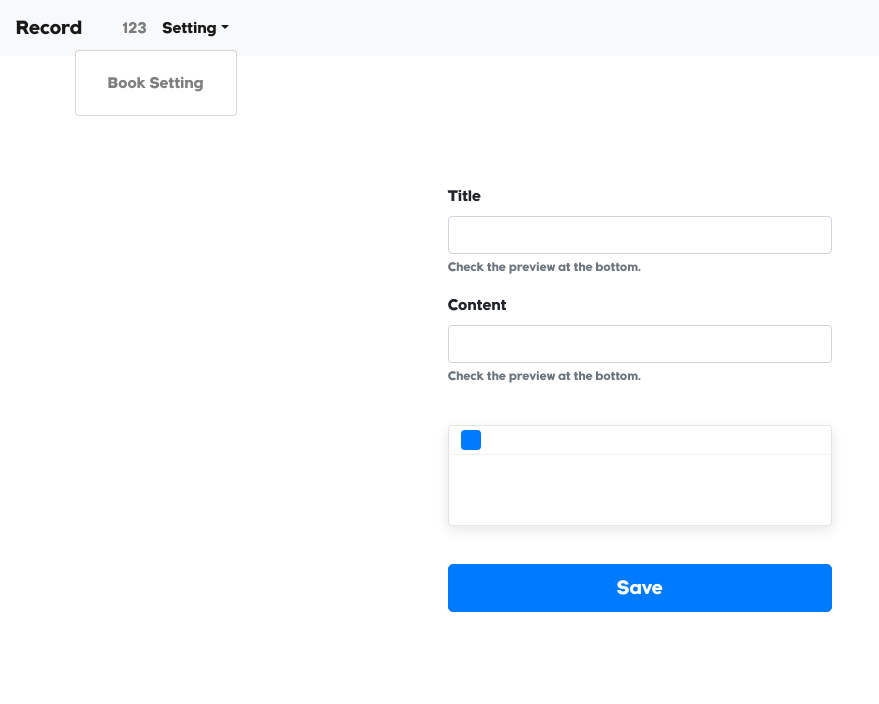
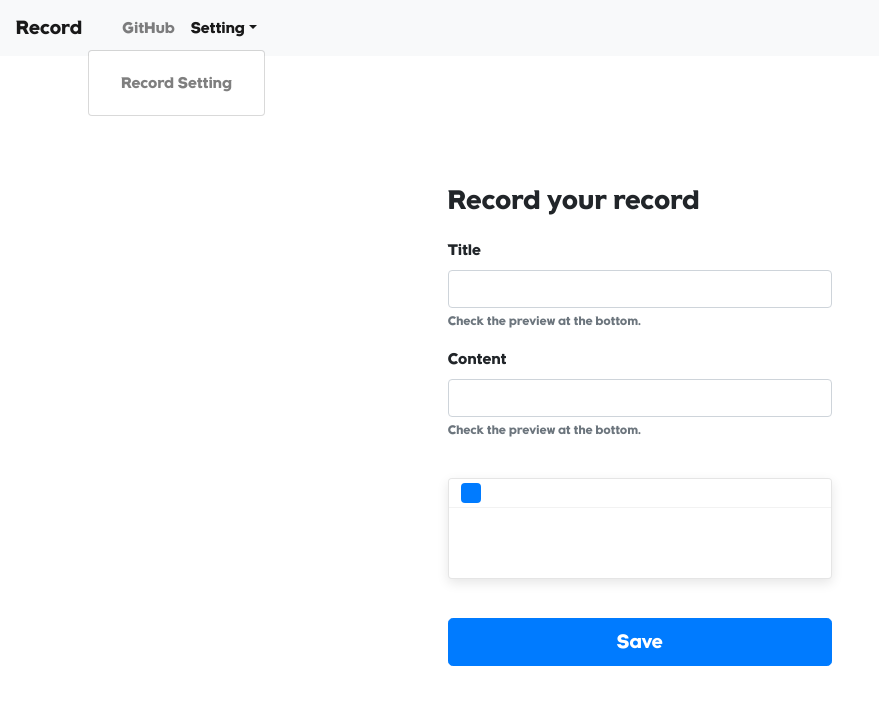
Before and after one commit to ksh980212/Record-Front-with-react, a React (Create React App) app: page /setting/record in a window 1280 px wide. Both pictures are taken after a click on the link "Setting". Shown: the top 704 px of the page, without its empty margins (0-879 px from the left). Built offline with nearby package versions, Linux system fonts and the light colour scheme.

Commit message:
insert /setting/record title

```diff
--- a/src/components/Skill/SettingRecord.js
+++ b/src/components/Skill/SettingRecord.js
@@ -17,6 +17,7 @@ const SettingRecord = (props) => {
 
     return (
         <div>
+            <h3 id="setting-record-title">Record your record</h3>
             <Form>
                 <FormGroup>
                     <Label>Title</Label>
--- a/src/components/TopNavbar.js
+++ b/src/components/TopNavbar.js
@@ -31,7 +31,7 @@ const TopNavbar = () => {
               <NavLink to="/"></NavLink>
             </NavItem>
             <NavItem>
-              <NavLink to ="/">123</NavLink>
+              <NavLink href="https://github.com/ksh980212/PROFILE">GitHub</NavLink>
             </NavItem>
             <UncontrolledDropdown nav inNavbar>
               <DropdownToggle nav caret>
@@ -39,7 +39,7 @@ const TopNavbar = () => {
               </DropdownToggle>
               <DropdownMenu right>
                 <DropdownItem>
-                    <NavLink tag={Link} to="/setting/record">Book Setting</NavLink>
+                    <NavLink tag={Link} to="/setting/record">Record Setting</NavLink>
                 </DropdownItem>
               </DropdownMenu>
             </UncontrolledDropdown>
--- a/src/style/index.css
+++ b/src/style/index.css
@@ -40,6 +40,9 @@ body{
     min-height: 70px;
 }
 
+#setting-record-title{
+    margin-bottom: 20px;
+}
 
 
 
```
